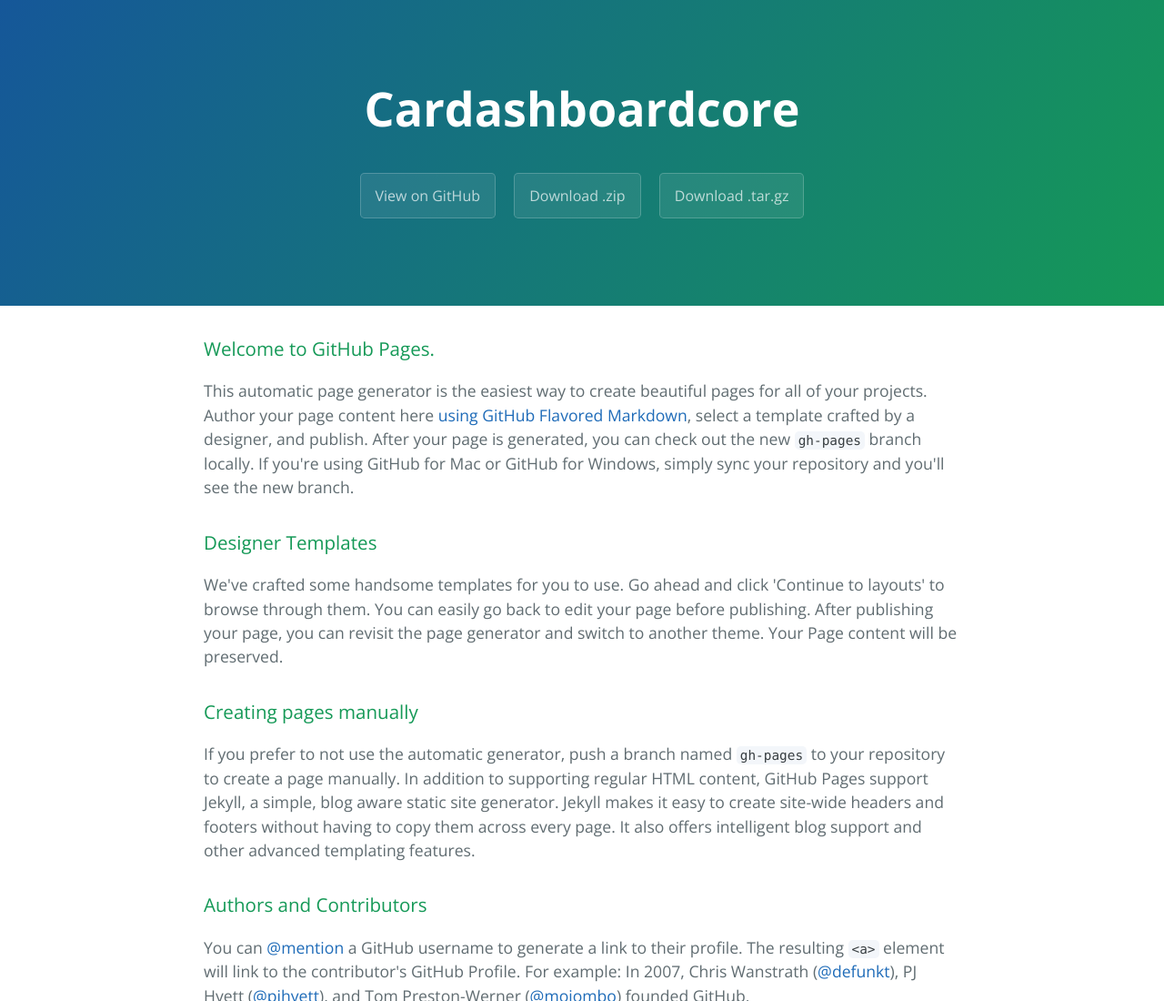
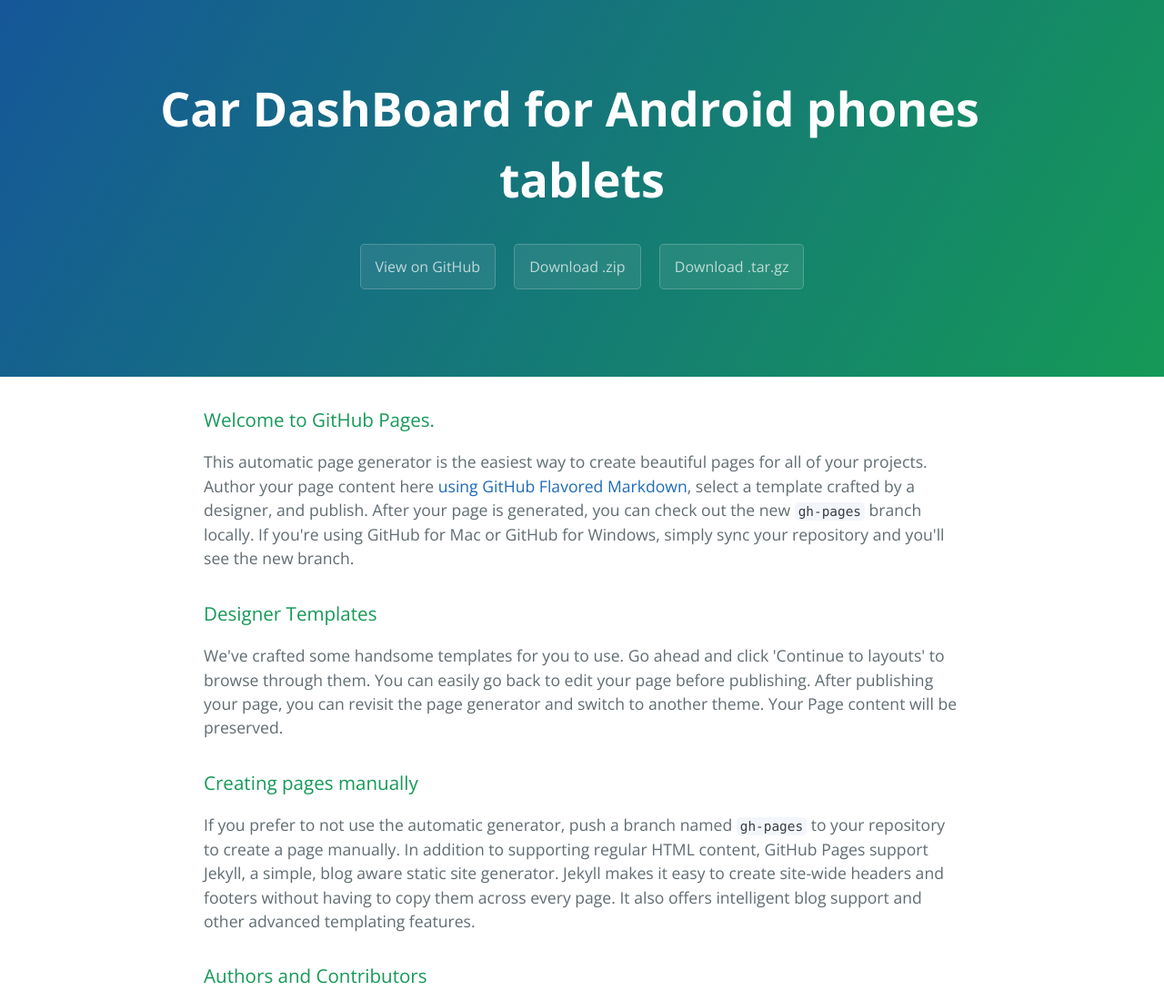
Before and after one commit to eclubprague/CarDashboardCore, a plain HTML site: page index.html in a window 1280 px wide. Shown: the top 1100 px of the page at 91% size. Drawn offline with nearby package versions, Linux system fonts and the light colour scheme.

Commit message:
Update index.html

```diff
--- a/index.html
+++ b/index.html
@@ -11,7 +11,7 @@
   </head>
   <body>
     <section class="page-header">
-      <h1 class="project-name">Cardashboardcore</h1>
+      <h1 class="project-name">Car DashBoard for Android phones &nbsp; tablets</h1>
       <h2 class="project-tagline"></h2>
       <a href="https://github.com/eclubprague/CarDashboardCore" class="btn">View on GitHub</a>
       <a href="https://github.com/eclubprague/CarDashboardCore/zipball/master" class="btn">Download .zip</a>
```
